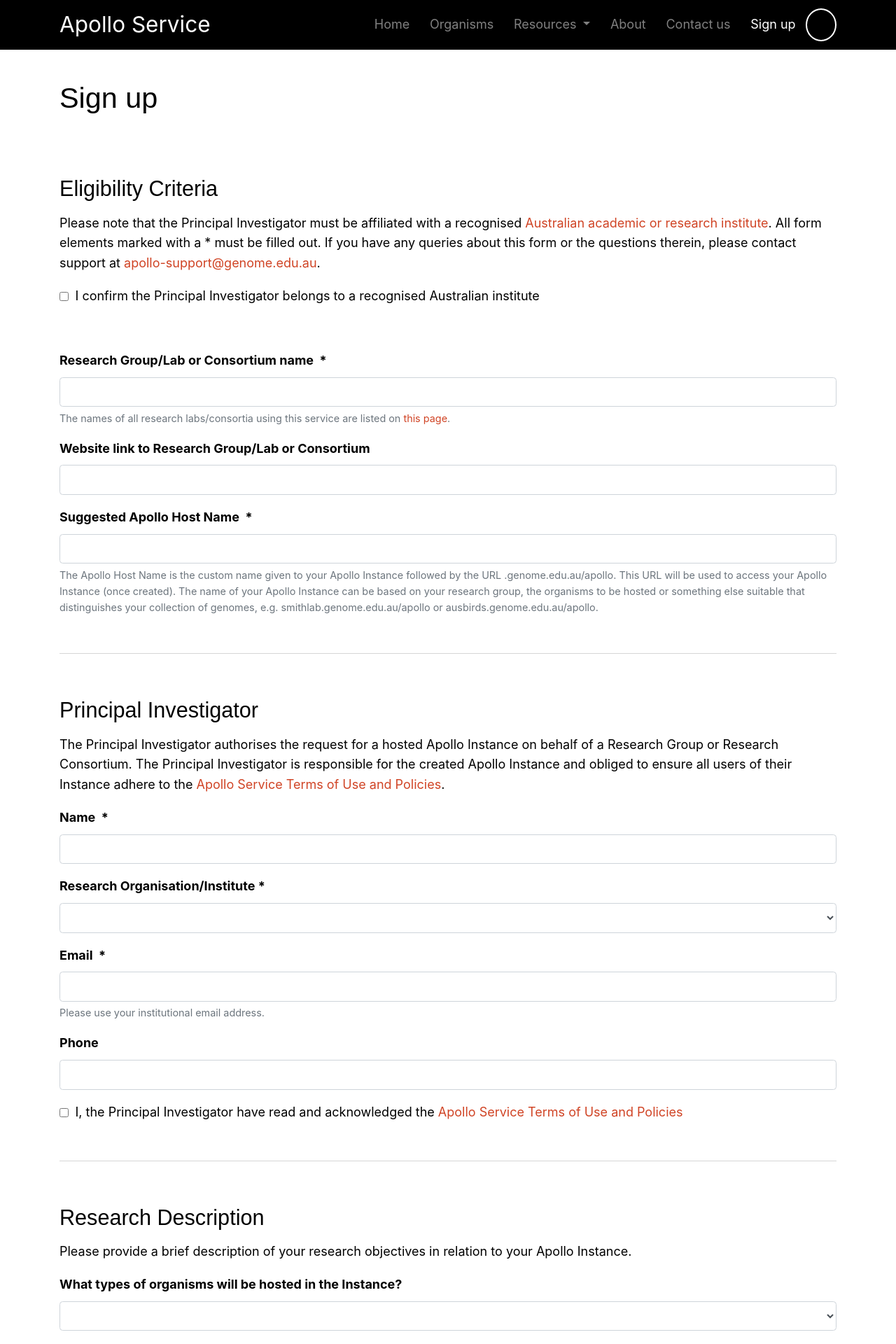
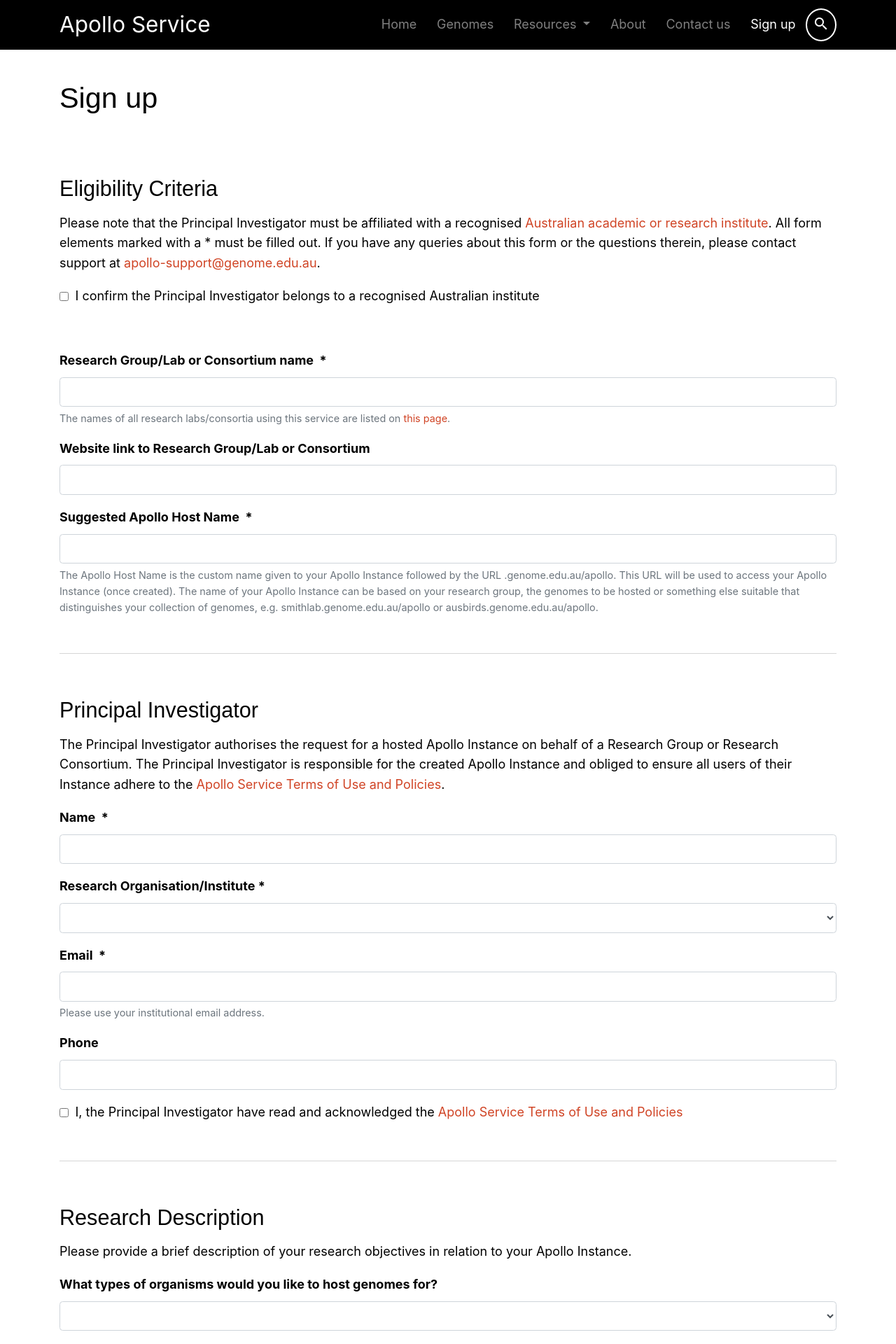
Before and after one commit to AU-Biocommons/django-portal, a Django app: page /signup in a window 1280 px wide. Shown: the top 1920 px of the page at 70% size. Run offline with Django 4.2, Linux system fonts and the light colour scheme; some libraries are stand-ins or nearby versions.

Commit message:
Rewording of "organism" to "genome" across site

```diff
--- a/apollo_portal/home/templates/home/index.html
+++ b/apollo_portal/home/templates/home/index.html
@@ -47,7 +47,7 @@
 
       <a class="col" href="/tracks">
         <span class="material-icons">local_florist</span>
-        <h5>Organisms</h5>
+        <h5>Genomes</h5>
         <p>
           Apollo Portal hosts genome data from a growing list of species.
         </p>
--- a/apollo_portal/home/templates/home/signup.html
+++ b/apollo_portal/home/templates/home/signup.html
@@ -66,7 +66,7 @@
         {{ form.suggested_hostname.errors }}
         {% render_field form.suggested_hostname class="form-control" attr="pattern:[A-z-]+" %}
         <small class="form-text text-muted">
-          The Apollo Host Name is the custom name given to your Apollo Instance followed by the URL .genome.edu.au/apollo. This URL will be used to access your Apollo Instance (once created). The name of your Apollo Instance can be based on your research group, the organisms to be hosted or something else suitable that distinguishes your collection of genomes, e.g. smithlab.genome.edu.au/apollo or ausbirds.genome.edu.au/apollo.
+          The Apollo Host Name is the custom name given to your Apollo Instance followed by the URL .genome.edu.au/apollo. This URL will be used to access your Apollo Instance (once created). The name of your Apollo Instance can be based on your research group, the genomes to be hosted or something else suitable that distinguishes your collection of genomes, e.g. smithlab.genome.edu.au/apollo or ausbirds.genome.edu.au/apollo.
         </small>
       </div>
     </section>
@@ -139,7 +139,7 @@
 
       <div class="form-group mb-5">
         <label class="font-weight-bold" for="{{ form.organism_type.id_for_label }}">
-          What types of organisms will be hosted in the Instance?
+          What types of organisms would you like to host genomes for?
         </label>
         {{ form.organism_type.errors }}
         {% render_field form.organism_type class="form-control" %}
@@ -147,14 +147,14 @@
 
       <div class="form-group mb-5">
         <p class="font-weight-bold">
-          Can we list your genome organism(s) or group of organisms on a public list?&nbsp;*
+          Can we list your genome(s) or organisms publicly?&nbsp;*
         </p>
         <small class="form-text text-muted mb-2">
           On our website we have a
           <a href="/tracks">
-            list of hosted organisms
+            list of hosted genomes
           </a>
-          and the research groups using the Apollo Service. Would like to list a particular organism?
+          and the research groups using the Apollo Service. Would like a particular genome to be listed here?
         </small>
         {{ form.list_public.errors }}
         {% for val, label in form.fields.list_public.choices %}
--- a/apollo_portal/home/templates/home/snippets/nav.html
+++ b/apollo_portal/home/templates/home/snippets/nav.html
@@ -13,8 +13,8 @@
         <li class="nav-item" id="nav-item-home">
           <a class="nav-link" href="/">Home</a>
         </li>
-        <li class="nav-item" id="nav-item-organisms">
-          <a class="nav-link" href="/tracks">Organisms</a>
+        <li class="nav-item" id="nav-item-genomes">
+          <a class="nav-link" href="/tracks">Genomes</a>
         </li>
         <li class="nav-item dropdown" id="nav-item-resources">
           <a class="nav-link dropdown-toggle" href="#" id="navbarDropdown" role="button" data-toggle="dropdown" aria-haspopup="true" aria-expanded="false">
```
